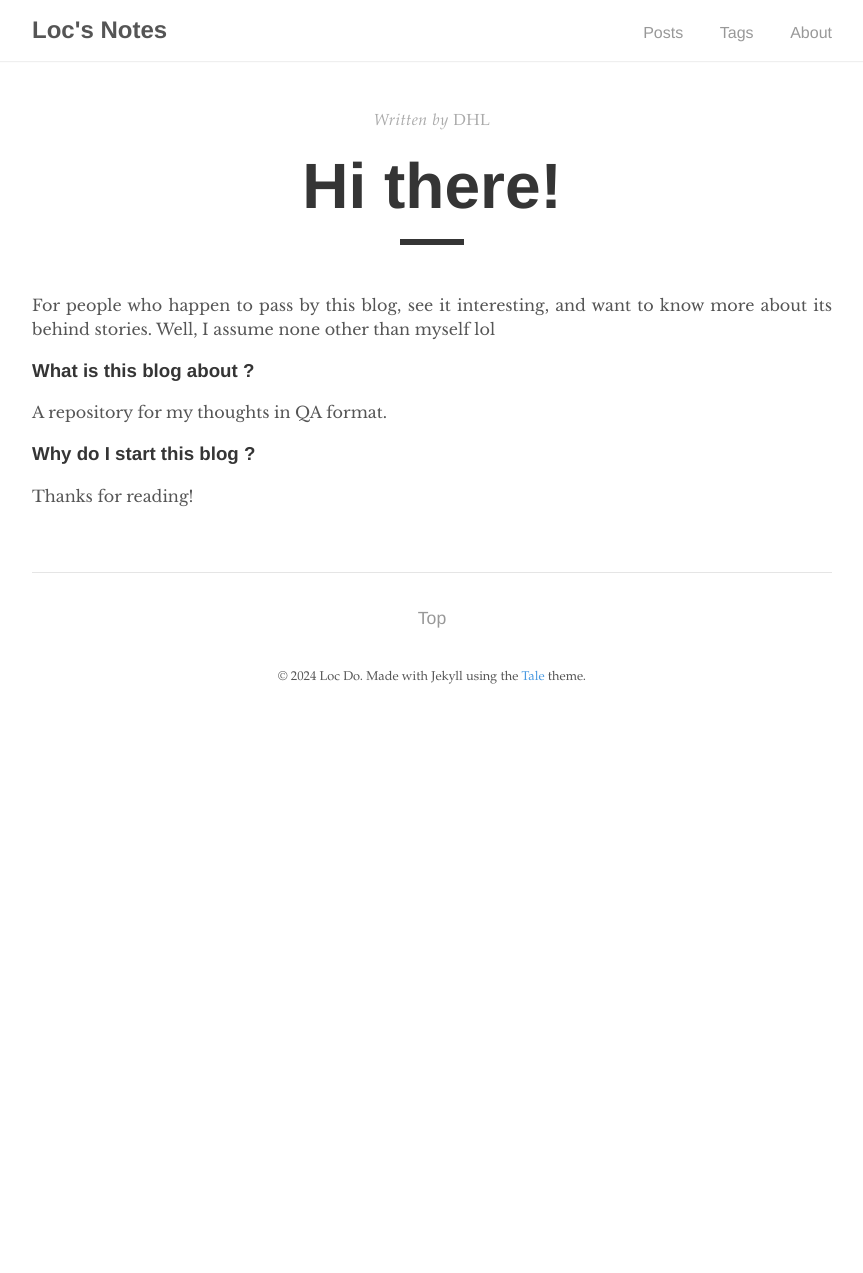
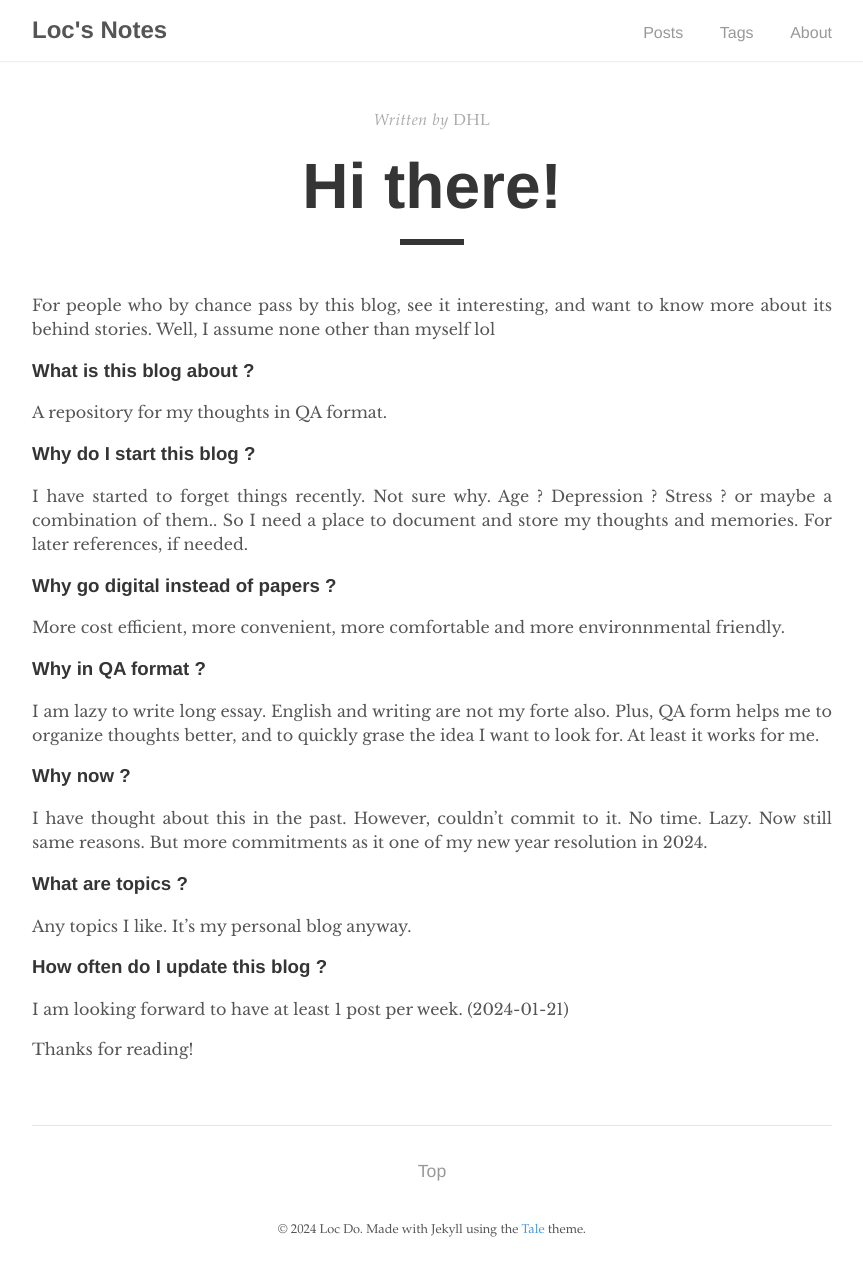
Before and after one commit to XSpring/xspring.github.io, a Jekyll site: the page built from _pages/about.md, in a window 1280 px wide. Shown: the whole page, without its empty margins (208-1071 px from the left). Built offline with Jekyll 4.4.1, drawn with Linux system fonts in a browser that asks for light colours; before the commit the page ends 900 px from its top, so only the background shows below that.

Commit message:
Update about page

```diff
--- a/_pages/about.md
+++ b/_pages/about.md
@@ -5,13 +5,27 @@ author: "DHL"
 permalink: /about/
 ---
 
-For people who happen to pass by this blog, see it interesting, and want to know more about its behind stories. Well, I assume none other than myself lol
+For people who by chance pass by this blog, see it interesting, and want to know more about its behind stories. Well, I assume none other than myself lol
 
 ### What is this blog about ?
 A repository for my thoughts in QA format.
 
 ### Why do I start this blog ?
+I have started to forget things recently. Not sure why. Age ? Depression ? Stress ? or maybe a combination of them.. So I need a place to document and store my thoughts and memories. For later references, if needed.
 
+### Why go digital instead of papers ?
+More cost efficient, more convenient, more comfortable and more environnmental friendly.
 
+### Why in QA format ?
+I am lazy to write long essay. English and writing are not my forte also. Plus, QA form helps me to organize thoughts better, and to quickly grase  the idea I want to look for. At least it works for me.
+
+### Why now ?
+I have thought about this in the past. However, couldn't commit to it. No time. Lazy. Now still same reasons. But more commitments as it one of my new year resolution in 2024.
+
+### What are topics ?
+Any topics I like. It's my personal blog anyway.
+
+### How often do I update this blog ?
+I am looking forward to have at least 1 post per week. (2024-01-21)
 
 Thanks for reading!
```
